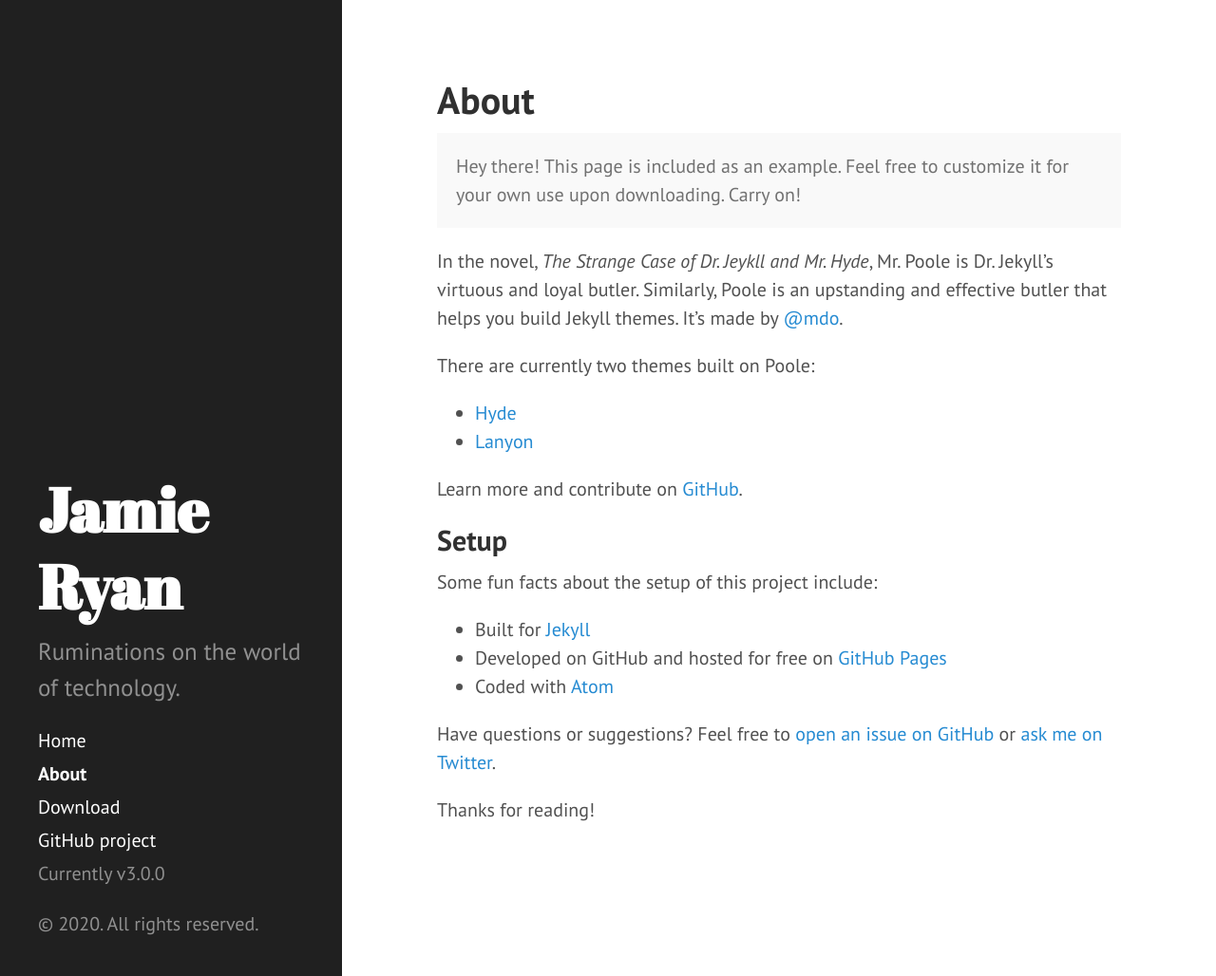
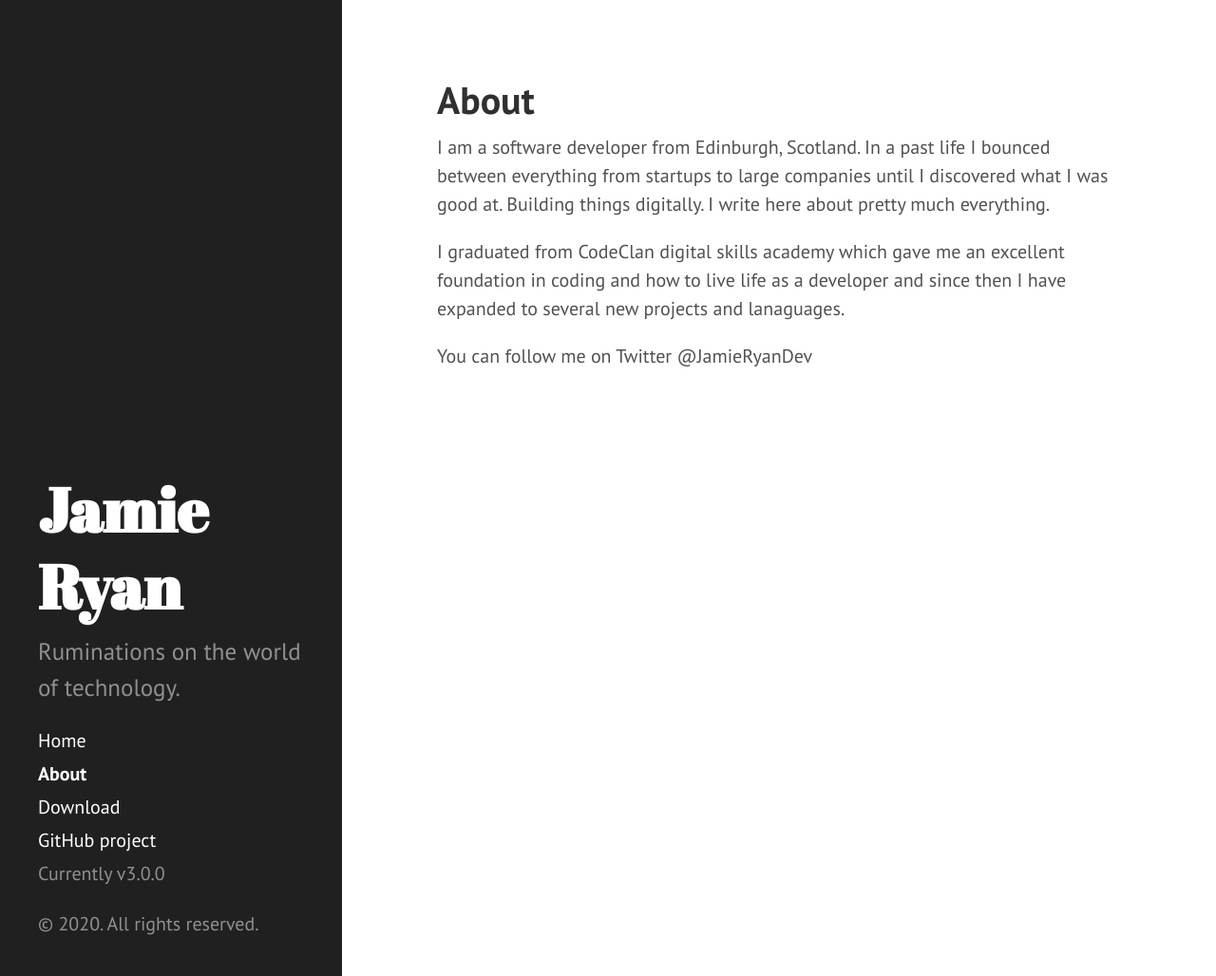
Before and after one commit to MrJamieRyan/mrjamieryan.github.io, a Jekyll site: the page built from about.md, in a window 1280 px wide and 1028 px high. Shown: the whole window at 95% size. Built offline with Jekyll 4.4.1, drawn with Linux system fonts in a browser that asks for light colours.

Commit message:
Update about.md

```diff
--- a/about.md
+++ b/about.md
@@ -3,27 +3,8 @@ layout: page
 title: About
 ---
 
-<p class="message">
-  Hey there! This page is included as an example. Feel free to customize it for your own use upon downloading. Carry on!
-</p>
+I am a software developer from Edinburgh, Scotland. In a past life I bounced between everything from startups to large companies until I discovered what I was good at. Building things digitally. I write here about pretty much everything.
 
-In the novel, *The Strange Case of Dr. Jeykll and Mr. Hyde*, Mr. Poole is Dr. Jekyll's virtuous and loyal butler. Similarly, Poole is an upstanding and effective butler that helps you build Jekyll themes. It's made by [@mdo](https://twitter.com/mdo).
+I graduated from CodeClan digital skills academy which gave me an excellent foundation in coding and how to live life as a developer and since then I have expanded to several new projects and lanaguages.
 
-There are currently two themes built on Poole:
-
-* [Hyde](https://hyde.getpoole.com)
-* [Lanyon](https://lanyon.getpoole.com)
-
-Learn more and contribute on [GitHub](https://github.com/poole).
-
-## Setup
-
-Some fun facts about the setup of this project include:
-
-* Built for [Jekyll](https://jekyllrb.com)
-* Developed on GitHub and hosted for free on [GitHub Pages](https://pages.github.com)
-* Coded with [Atom](https://atom.io)
-
-Have questions or suggestions? Feel free to [open an issue on GitHub](https://github.com/poole/issues/new) or [ask me on Twitter](https://twitter.com/mdo).
-
-Thanks for reading!
+You can follow me on Twitter @JamieRyanDev
```
